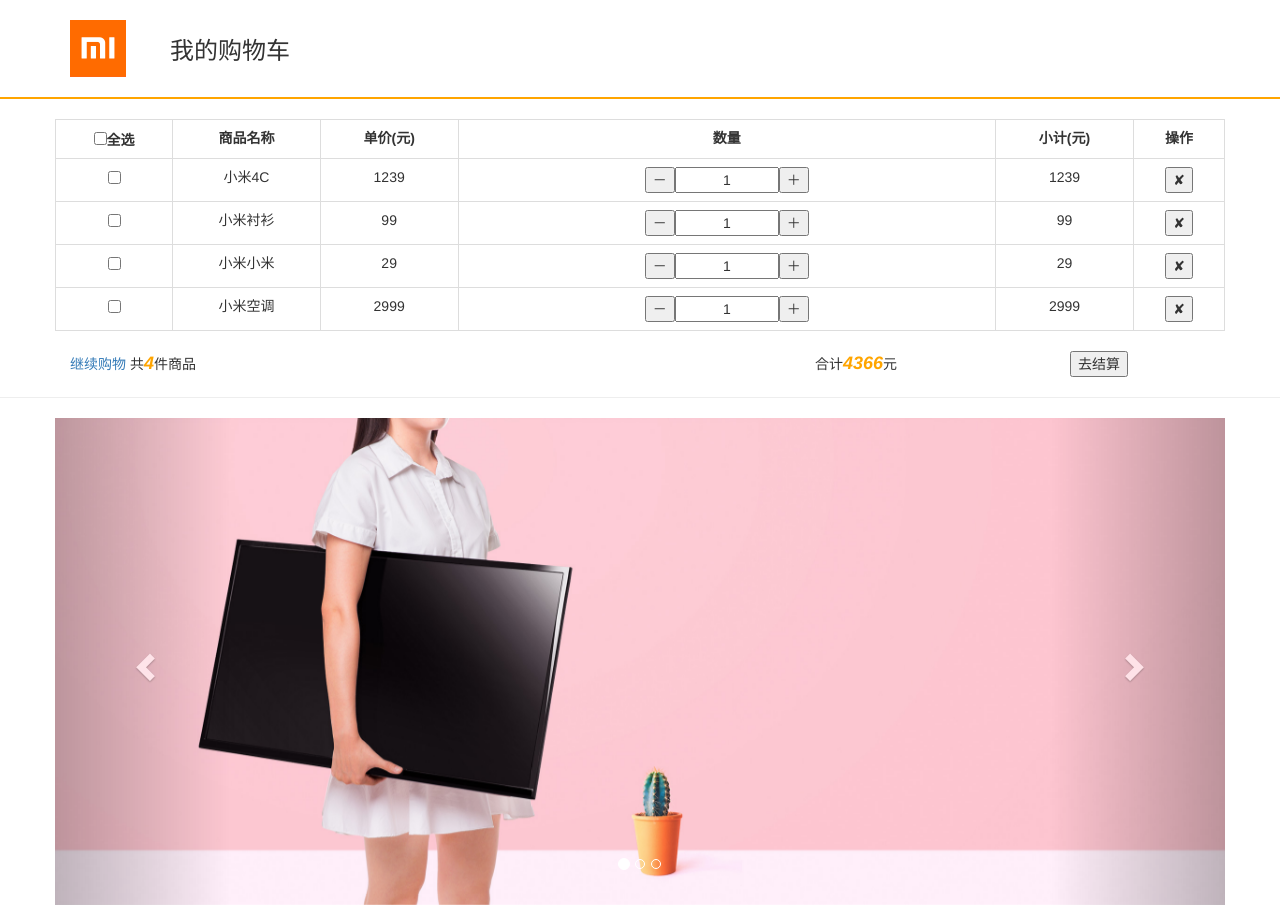
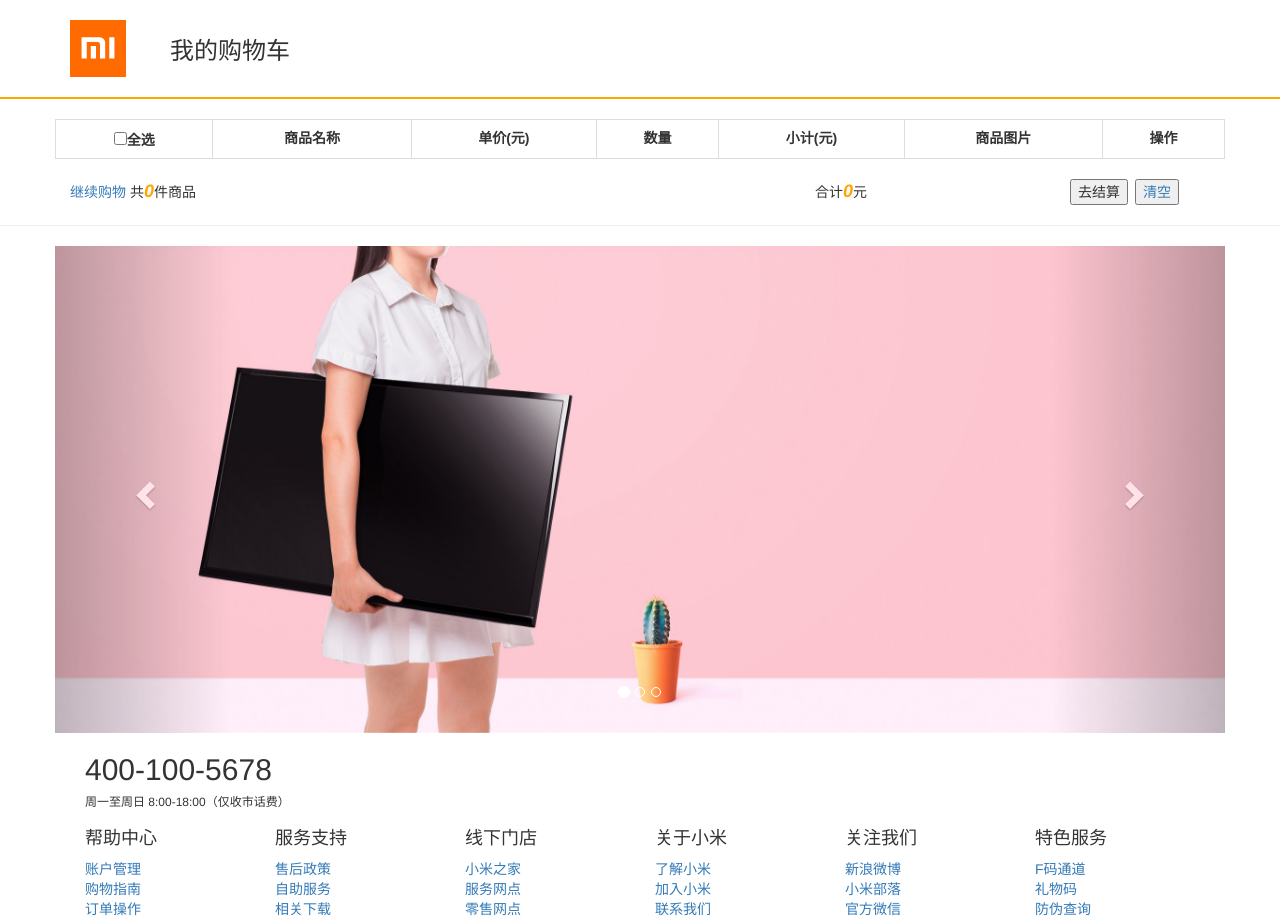
Before and after one commit to lixue323/Web_Django, a Django app: template templates/shop/buycar.html in a window 1280 px wide. Shown: the top 916 px of the page. Run offline with Django 3.2, Linux system fonts and the light colour scheme; the template is opened without the code that fills it, so the values that code supplies are empty; some libraries are stand-ins or nearby versions.

Commit message:
添加购物车功能

```diff
--- a/myweb/models.py
+++ b/myweb/models.py
@@ -30,3 +30,7 @@
 	num=models.IntegerField(11)
 	clicknum=models.IntegerField(11)
 	addtime=models.IntegerField(11)
+
+
+	def toDict(self):
+		return {'id':self.id,'goods':self.goods,'price':self.price,'picname':self.picname}
--- a/myweb/urls.py
+++ b/myweb/urls.py
@@ -7,8 +7,13 @@
     url(r'^show/(?P<tid>[0-9]+)$',views.show,name='show'),
 
 
-    url(r'^content$',views.content,name='content'),
+    url(r'^content/(?P<tid>[0-9]+)$',views.content,name='content'),
+    url(r'^contentbuy/(?P<tid>[0-9]+)$',views.contentbuy,name='contentbuy'),
     url(r'^buycar$',views.buycar,name='buycar'),
+    url(r'^buycardel/(?P<tid>[0-9]+)$',views.buycardel,name='buycardel'),
+    url(r'^buycarclear$',views.buycarclear,name='buycarclear'),
+
+
 
     url(r'^myweb_add$',views.myweb_add,name='myweb_add'),
     url(r'^myweb_login$',views.myweb_login,name='myweb_login'),
--- a/templates/shop/buycar.html
+++ b/templates/shop/buycar.html
@@ -45,43 +45,34 @@
 				<tr>
 					<th><input id="checkall" type="checkbox" value="0"  >全选</th>
 					<th>商品名称</th>
+
 					<th>单价(元)</th>
 					<th>数量</th>
 					<th>小计(元)</th>
+					<th>商品图片</th>
 					<th>操作</th>
 			 	</tr>
+			 	  {% for shop in request.session.shoplist.values %}
 			 	<tr>
 			 		<td><input  class="chk" id="good1" type="checkbox" value="1" name="goods[]"></td>
-			 		<td>小米4C</td>
-			 		<td>1239</td>
+			 		<td>
+			 		{{ shop.goods }}
+			 		</td>
+
+			 		<td>{{ shop.price }}</td>
 			 		<td ><button class="jian">－</button><input class=Num type="text" value="1"><button class="jia">＋</button></td>
-			 		<td class="prices">1239</td>
-			 		<td><button class="remov">✘</button></td>
+
+			 		<td class="prices">{{ shop.price }}</td>
+
+			 		<td><img src="{% static 'goods/s_' %}{{ shop.picname}}" alt=""></td>
+
+			 		<td><button class="remov"><a href="{% url 'buycardel' shop.id %}">✘</a></button></td>
+
+
 			 	</tr>
-			 	<tr>
-			 		<td><input  class="chk" id="good2" type="checkbox" value="2" name="goods[]" ></td>
-			 		<td>小米衬衫</td>
-			 		<td>99</td>
-			 		<td><button class="jian">－</button><input class=Num  type="text" value="1"><button class="jia">＋</button></td>
-			 		<td class="prices">99</td>
-			 		<td><button class="remov">✘</button></td>
-			 	</tr>
-			 	<tr>
-			 		<td><input   class="chk"  id="good3" type="checkbox" value="3" name="goods[]"></td>
-			 		<td>小米小米</td>
-			 		<td>29</td>
-			 		<td><button class="jian">－</button><input class=Num  type="text" value="1"><button class="jia">＋</button></td>
-			 		<td class="prices">29</td>
-			 		<td><button class="remov">✘</button></td>
-			 	</tr>
-			 	<tr>
-			 		<td><input class="chk" id="good4" type="checkbox" value="3" name="goods[]" ></td>
-			 		<td>小米空调</td>
-			 		<td>2999</td>
-			 		<td><button class="jian">－</button><input class=Num  type="text" value="1"><button class="jia">＋</button></td>
-			 		<td class="prices">2999</td>
-			 		<td><button class="remov">✘</button></td>
-			 	</tr>
+			 	{% endfor %}
+
+
 			</table>
 		</div>
 	</div>
@@ -100,6 +91,9 @@
 		</div>
 		<div class="row col-md-1 ">
 			<button>去结算</button>
+		</div>
+		<div class="row col-md-1 ">
+			<button><a href="{% url 'buycarclear' %}">清空</a></button>
 		</div>
 	</div>
 	<!-- end数量价格计算 -->
--- a/templates/shop/show.html
+++ b/templates/shop/show.html
@@ -87,7 +87,7 @@
 		      <div class="caption">
 		        <h3>{{ goods.goods}}</h3>
 		        <p>{{ goods.price}}</p>
-		        <a href="#" class="btn btn-primary" role="button">购买</a> <a href="{% url 'content' %}" target="_blank" class="btn btn-default" role="button">详情</a>
+		        <a href="#" class="btn btn-primary" role="button">购买</a> <a href="{% url 'content'  goods.id %}" target="_blank" class="btn btn-default" role="button">详情</a>
 		      </div>
 		    </div>
 		  </div>
```
Also changed, not shown: myweb/views.py (+35 -3 lines), templates/shop/base.html (+11 -0 lines), templates/shop/content.html (+20 -17 lines).
